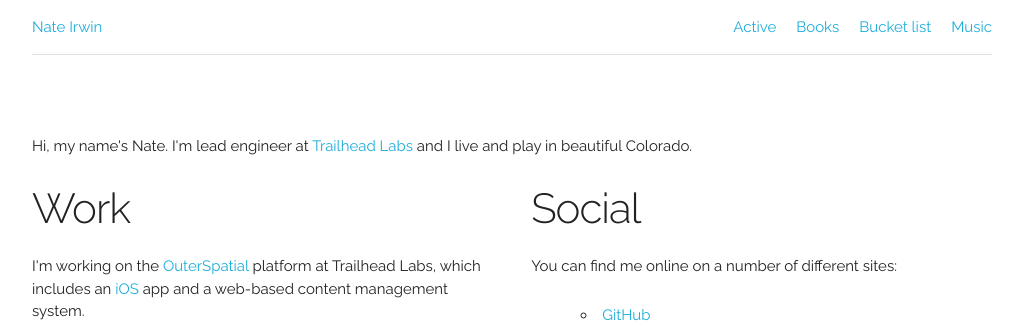
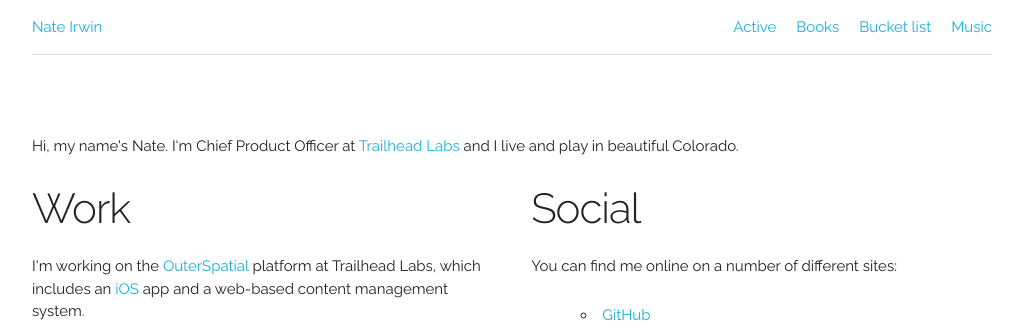
Before and after one commit to irwin-xyz/nate-irwin-xyz, a Jekyll site: the page built from index.html, in a window 1280 px wide. Shown: the top 330 px of the page, without its empty margins (128-1151 px from the left). Built offline with Jekyll 4.4.1, drawn with Linux system fonts in a browser that asks for light colours.

Commit message:
Change title

```diff
--- a/_data/movies.json
+++ b/_data/movies.json
@@ -7,6 +7,9 @@
 }, {
   "date": "July 8, 2017",
   "name": "Wonder Woman"
+}, {
+  "date": "November 1, 2017",
+  "name": "Battle of the Sexes"
 }]
 
 // IT
--- a/index.html
+++ b/index.html
@@ -4,7 +4,7 @@ layout: default
 
 <div class="row">
   <div class="columns">
-    <p style="margin-top:40px;">Hi, my name's Nate. I'm lead engineer at <a href="http://www.trailheadlabs.com/">Trailhead Labs</a> and I live and play in beautiful Colorado.</p>
+    <p style="margin-top:40px;">Hi, my name's Nate. I'm Chief Product Officer at <a href="http://www.trailheadlabs.com/">Trailhead Labs</a> and I live and play in beautiful Colorado.</p>
   </div>
 </div>
 <div class="row">
```
